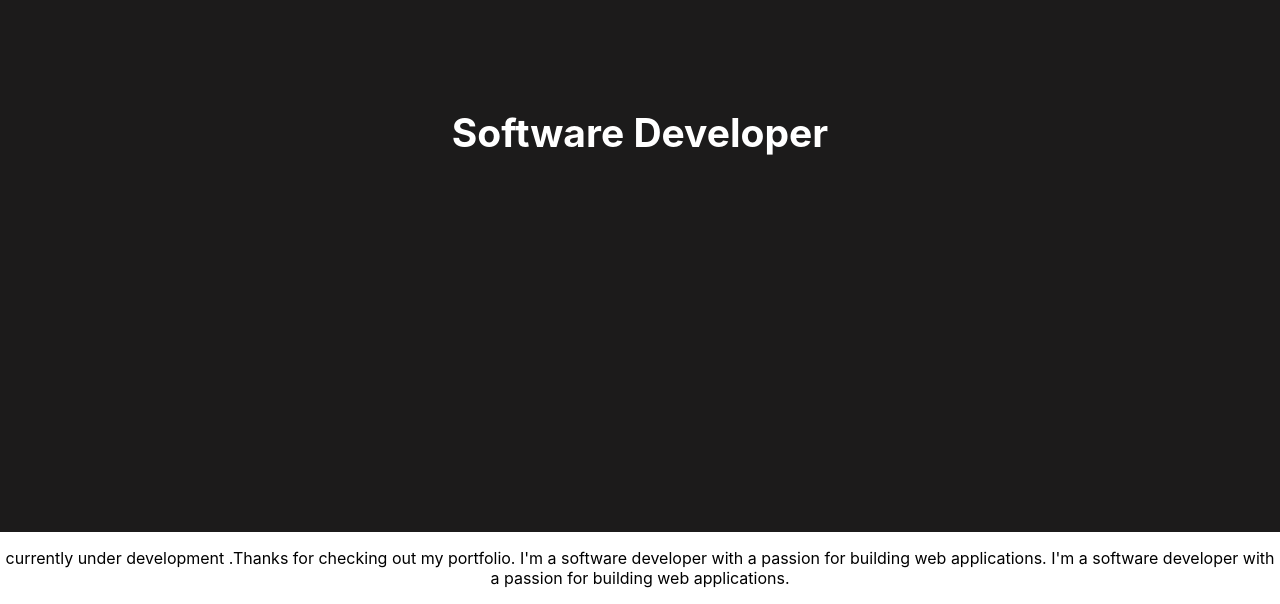
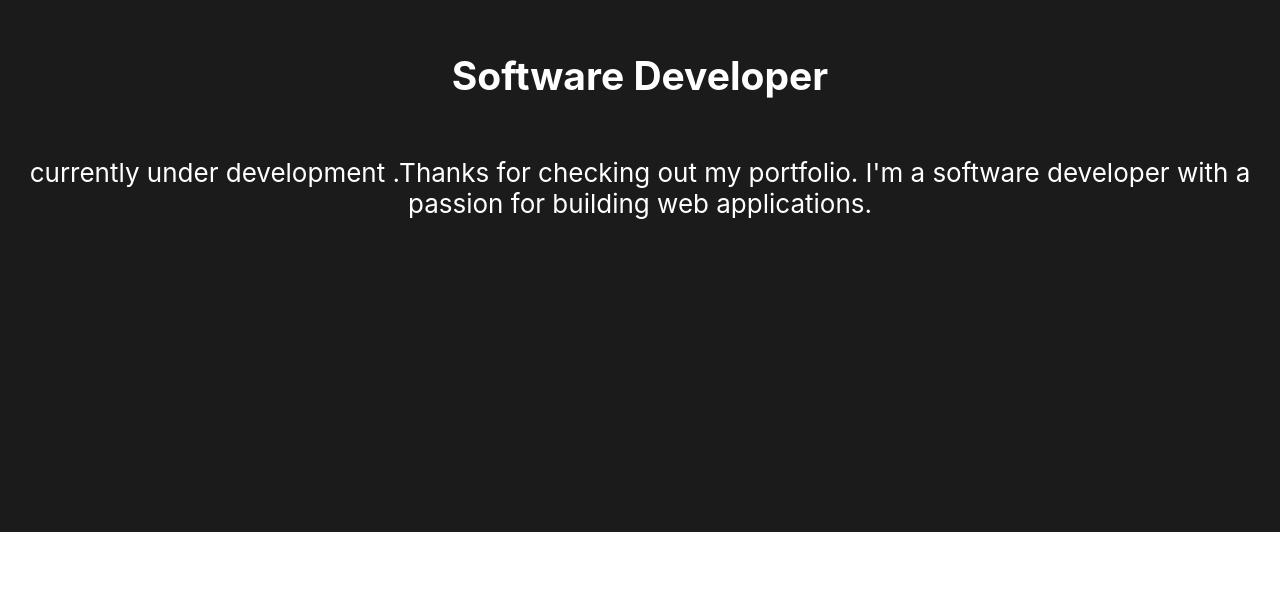
Before and after one commit to jestin-16/portfolio, a React (Create React App) app: page / in a window 1280 px wide. Shown: the part 268-872 px from the top of the page. After the commit the page ends 800 px from the top, so only its background shows below. Built offline with nearby package versions, Linux system fonts and the light colour scheme.

Commit message:
change in app.js

```diff
--- a/src/App.js
+++ b/src/App.js
@@ -6,10 +6,11 @@
     <div className="App">
       <header className="App-header">
        <h2>Software Developer</h2>
-      </header>
+
       <p>currently under development .Thanks for checking out my portfolio.
         I'm a software developer with a passion for building web applications.
-        I'm a software developer with a passion for building web applications.</p>
+       </p>
+       </header>
     </div>
   );
 }
```
